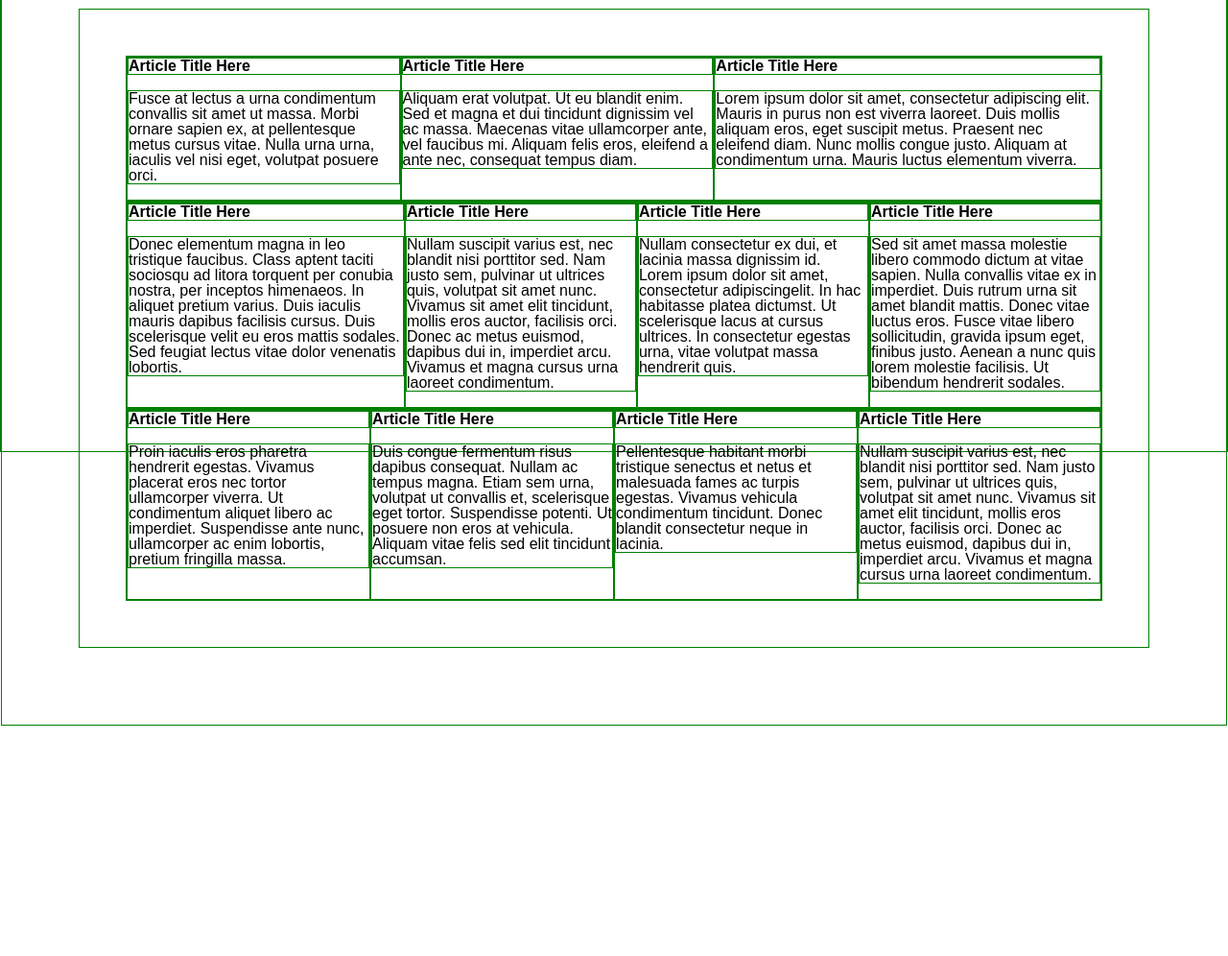
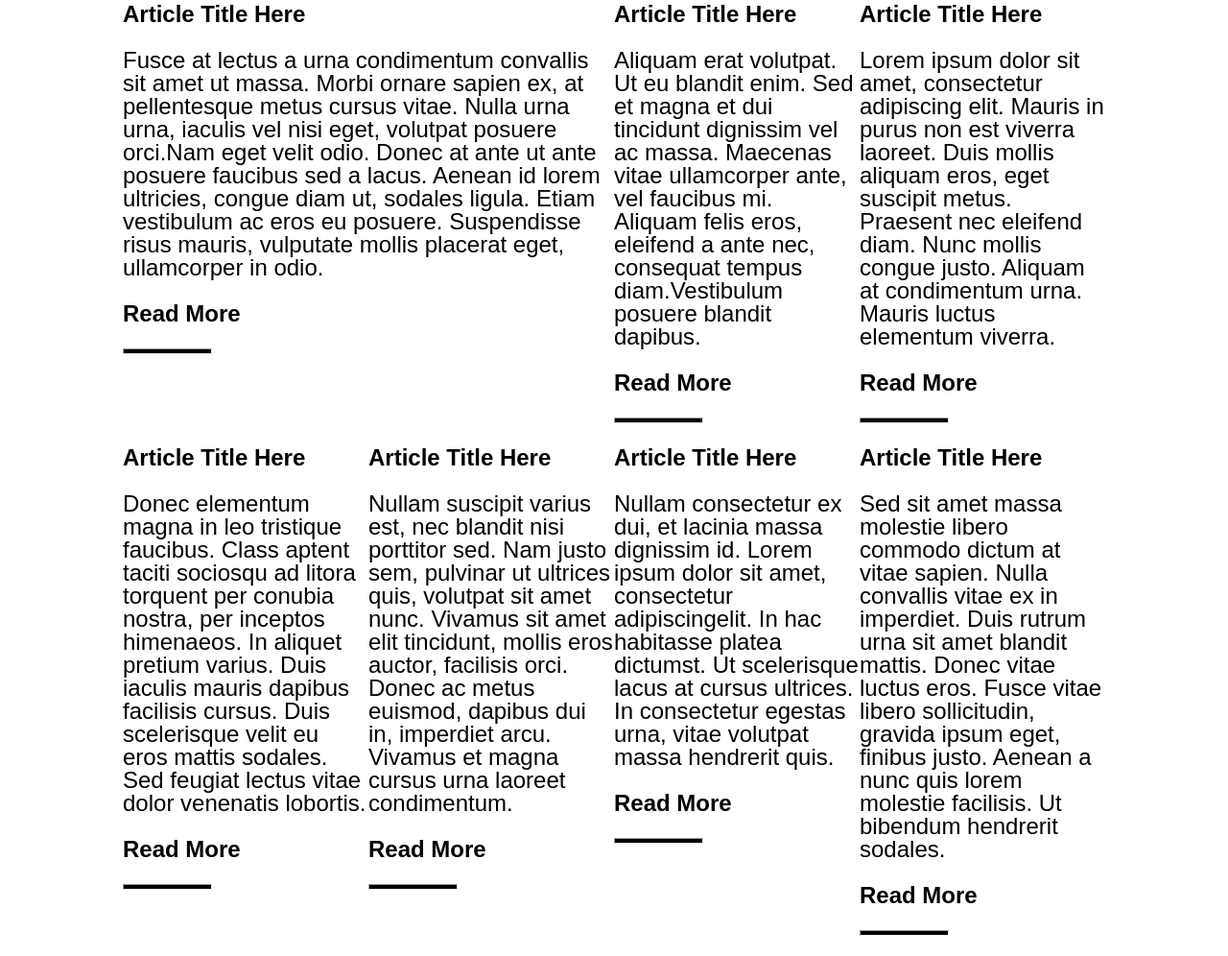
Before and after one commit to jfordnose64/responsive, a website: page public/index.html in a window 1280 px wide. Shown: the part 331-1327 px from the top of the page at 96% size. Before the commit the page ends 1087 px from the top, so only its background shows below. Drawn offline with Linux system fonts and the light colour scheme; a web font is replaced by a local one.

Commit message:
nearly done need to fix the READ ME

```diff
--- a/public/index.html
+++ b/public/index.html
@@ -12,7 +12,7 @@
 <body>
   <div class="head_1">
     <h1 class="header">RESPONSIVE FLEXBOX ARTICLE LISTING</h1>
-    <p class="flex_1">Flexbox is an amazingly powerful layout tool. In this example I have created a responsive grid of
+    <p>Flexbox is an amazingly powerful layout tool. In this example I have created a responsive grid of
       articles at increased the amount of visible articles on the page at larger resolutions.
     </p>
   </div>
@@ -20,13 +20,19 @@
 
   <section class="paragraph">
     <article class="art_1">
-      <section>
+      <section id="flex_1">
         <header class="title">Article Title Here</header>
         <p>
           Fusce at lectus a urna condimentum convallis sit amet ut massa.
           Morbi ornare sapien ex, at pellentesque metus
           cursus vitae. Nulla urna urna, iaculis vel nisi eget,
-          volutpat posuere orci.
+          volutpat posuere orci.Nam eget velit odio. Donec at ante ut ante posuere faucibus sed a lacus. Aenean id lorem
+          ultricies, congue
+          diam ut, sodales ligula. Etiam vestibulum
+          ac eros eu posuere. Suspendisse risus mauris, vulputate mollis placerat eget, ullamcorper in odio.
+        </p>
+        <p class="read_more">Read More
+          <hr class="hr_line">
         </p>
       </section>
       <section>
@@ -34,7 +40,11 @@
         <p>
           Aliquam erat volutpat. Ut eu blandit enim. Sed et magna et dui tincidunt dignissim vel ac massa. Maecenas
           vitae
-          ullamcorper ante, vel faucibus mi. Aliquam felis eros, eleifend a ante nec, consequat tempus diam.
+          ullamcorper ante, vel faucibus mi. Aliquam felis eros, eleifend a ante nec, consequat tempus diam.Vestibulum
+          posuere blandit dapibus.
+        </p>
+        <p class="read_more">Read More
+          <hr class="hr_line">
         </p>
       </section>
       <section>
@@ -45,16 +55,22 @@
           Praesent nec eleifend diam. Nunc mollis congue justo. Aliquam at condimentum urna. Mauris luctus elementum
           viverra.
         </p>
+        <p class="read_more">Read More
+          <hr class="hr_line">
+        </p>
       </section>
     </article>
     <article class="art_2">
-      <section id="flex_1">
+      <section>
         <header class="title">Article Title Here</header>
         <p>
           Donec elementum magna in leo tristique faucibus. Class aptent taciti sociosqu ad litora torquent per conubia
           nostra, per inceptos himenaeos.
           In aliquet pretium varius. Duis iaculis mauris dapibus facilisis cursus.
           Duis scelerisque velit eu eros mattis sodales. Sed feugiat lectus vitae dolor venenatis lobortis.
+        </p>
+        <p class="read_more">Read More
+          <hr class="hr_line">
         </p>
       </section>
       <section>
@@ -63,6 +79,9 @@
           Nullam suscipit varius est, nec blandit nisi porttitor sed. Nam justo sem, pulvinar ut ultrices quis,
           volutpat sit amet nunc. Vivamus sit amet elit tincidunt, mollis eros auctor, facilisis orci.
           Donec ac metus euismod, dapibus dui in, imperdiet arcu. Vivamus et magna cursus urna laoreet condimentum.
+        </p>
+        <p class="read_more">Read More
+          <hr class="hr_line">
         </p>
       </section>
       <section>
@@ -73,6 +92,9 @@
           In hac habitasse platea dictumst. Ut scelerisque lacus at cursus ultrices.
           In consectetur egestas urna, vitae volutpat massa hendrerit quis.
         </p>
+        <p class="read_more">Read More
+          <hr class="hr_line">
+        </p>
       </section>
       <section>
         <header class="title">Article Title Here</header>
@@ -81,6 +103,9 @@
           Duis rutrum urna sit amet blandit mattis. Donec vitae luctus eros. Fusce vitae libero sollicitudin, gravida
           ipsum eget, finibus justo.
           Aenean a nunc quis lorem molestie facilisis. Ut bibendum hendrerit sodales.
+        </p>
+        <p class="read_more">Read More
+          <hr class="hr_line">
         </p>
       </section>
     </article>
@@ -92,6 +117,9 @@
           Ut condimentum aliquet libero ac imperdiet.
           Suspendisse ante nunc, ullamcorper ac enim lobortis, pretium fringilla massa.
         </p>
+        <p class="read_more">Read More
+          <hr class="hr_line">
+        </p>
       </section>
       <section>
         <header class="title">Article Title Here</header>
@@ -101,12 +129,18 @@
           scelerisque eget tortor. Suspendisse potenti.
           Ut posuere non eros at vehicula. Aliquam vitae felis sed elit tincidunt accumsan.
         </p>
+        <p class="read_more">Read More
+          <hr class="hr_line">
+        </p>
       </section>
       <section>
         <header class="title">Article Title Here</header>
         <p>
           Pellentesque habitant morbi tristique senectus et netus et malesuada fames ac turpis egestas.
           Vivamus vehicula condimentum tincidunt. Donec blandit consectetur neque in lacinia.
+        </p>
+        <p class="read_more">Read More
+          <hr class="hr_line">
         </p>
       </section>
       <section>
@@ -116,6 +150,9 @@
           volutpat sit amet nunc. Vivamus sit amet elit tincidunt, mollis eros auctor, facilisis orci.
           Donec ac metus euismod, dapibus dui in, imperdiet arcu. Vivamus et magna cursus urna laoreet condimentum.
         </p>
+        <p class="read_more">Read More
+          <hr class="hr_line">
+        </p>
       </section>
     </article>
   </section>
--- a/public/screen.css
+++ b/public/screen.css
@@ -26,16 +26,15 @@ body {
   padding: 1rem;
 }
 
-.flex_1 {
+#flex_1 {
   font-size: 1.5rem;
-  margin-left: 15rem;
-  margin-right: 15rem;
-  text-align: center;
+  flex-basis: 50%;
 }
 
 .art_1 {
   justify-content: center;
   display: flex;
+  width: 100%;
 }
 
 .art_2 {
@@ -55,20 +54,24 @@ body {
 .paragraph {
   padding: 3rem;
   margin: 5rem;
-  flex-basis: 25%;
+  flex-basis: auto;
+  font-size: 1.5rem;
   /* flex-direction: ; */
 }
 
-
+.art_1>section,
 .art_3>section,
 .art_2>section {
   flex-basis: 25%;
 }
 
-#flex_1 {
-  flex: 11111 10 40em;
+.read_more {
+  font-weight: 900;
 }
 
-* {
-  border: 1px solid green;
+.hr_line {
+  background-color: black;
+  height: 4px;
+  margin-left: 0px;
+  width: 5.7rem;
 }
```
